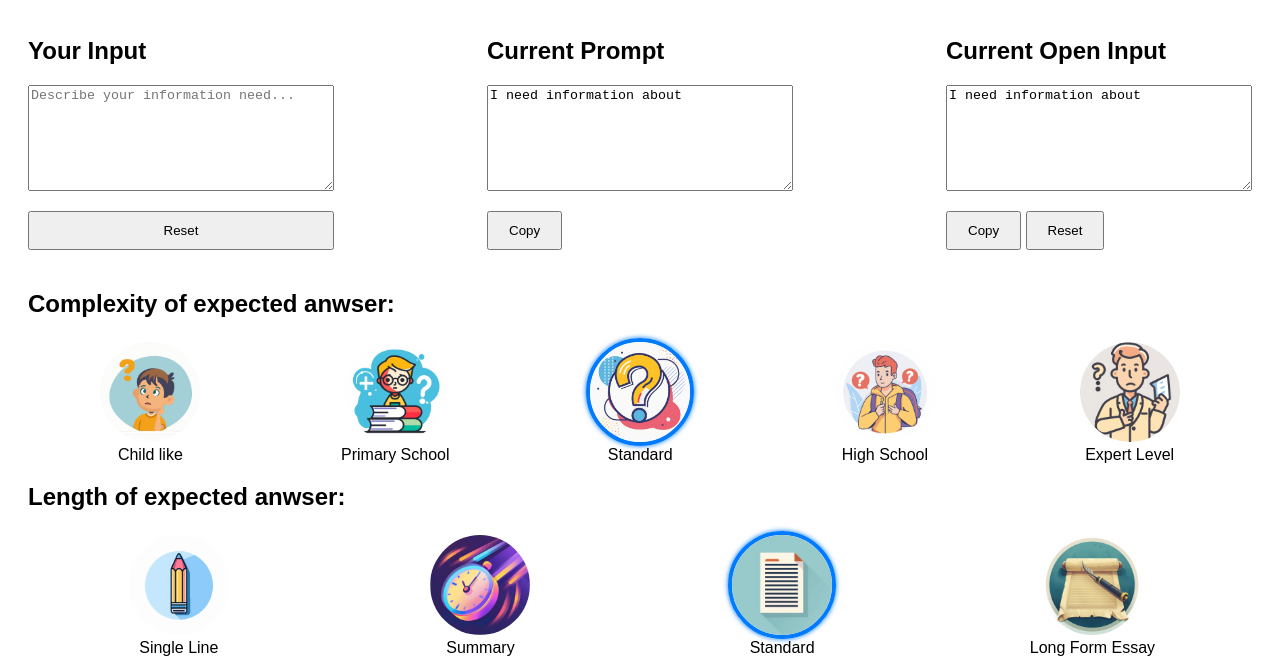
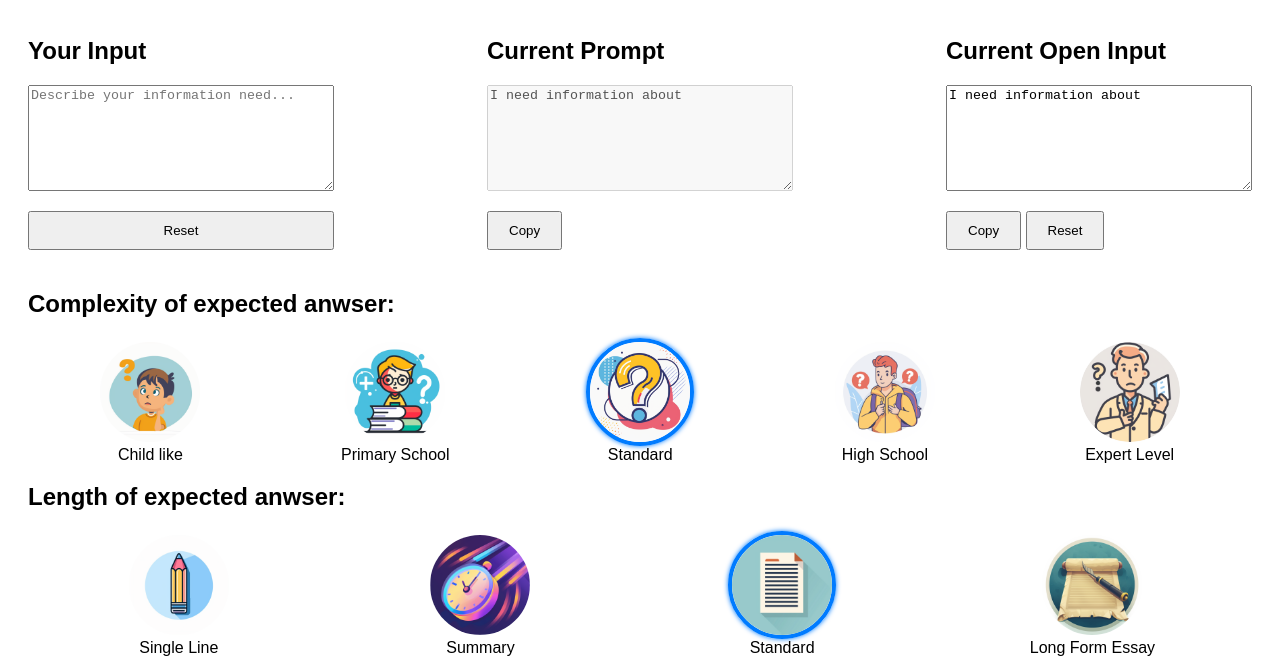
Before and after one commit to JavaKhanStudio/Prompt_Assist, a plain HTML site: page index.html in a window 1280 px wide. Shown: the part 169-827 px from the top of the page. Drawn offline with Linux system fonts and the light colour scheme.

Commit message:
Update index.html
disabled

```diff
--- a/index.html
+++ b/index.html
@@ -32,7 +32,7 @@
             </div>
             <div class="inputSection">
                 <h2 data-i18n="currentPromptInput">Current Prompt</h2>
-                <textarea id="currentResult" placeholder=""></textarea>
+                <textarea id="currentResult" placeholder="" disabled></textarea>
                 <div>
                     <button id="copyButton" data-i18n="copyButton">Copy</button>
                     <span id="copyTooltip"
```
